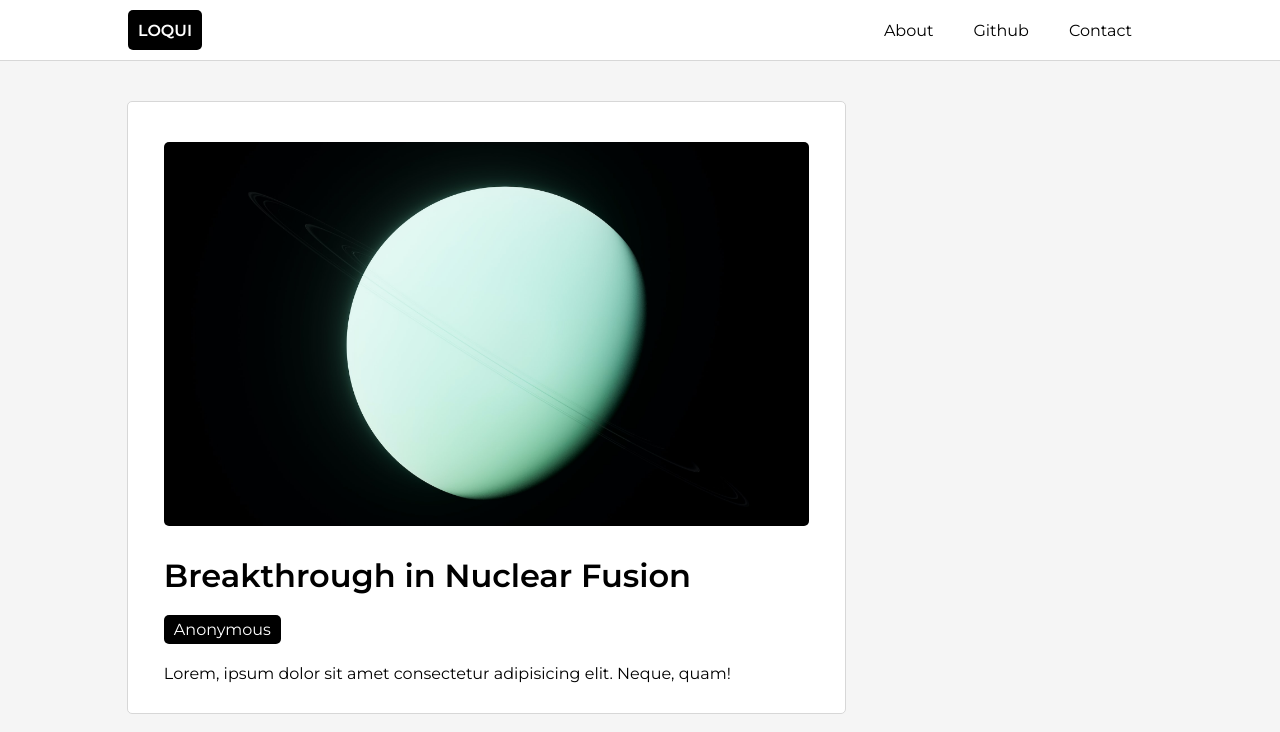
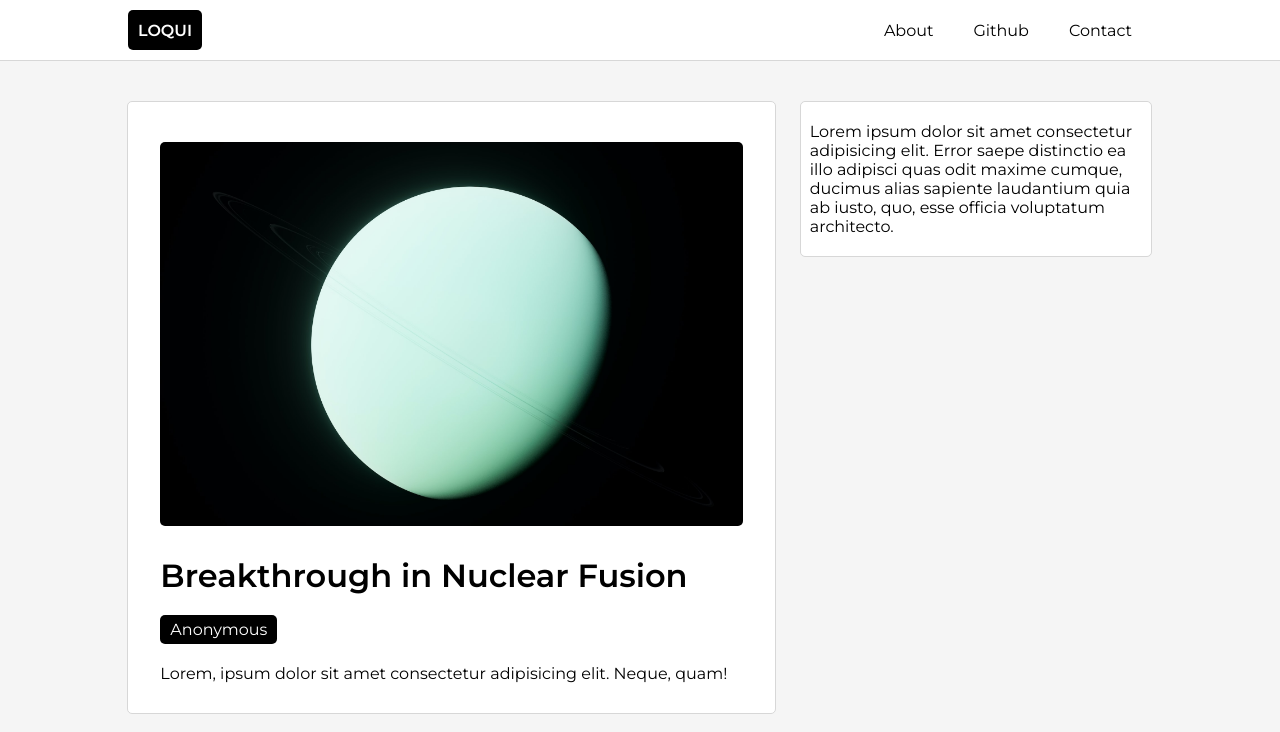
Before and after one commit to thenu-k/loqui, a Next.js app: page / in a window 1280 px wide. Shown: the top 732 px of the page. Built offline with nearby package versions, Linux system fonts and the light colour scheme.

Commit message:
Sidesection checkpoint

```diff
--- a/Components/Pages/Home/HomePage.js
+++ b/Components/Pages/Home/HomePage.js
@@ -1,12 +1,14 @@
 import * as S from './HomePage.styled'
 import Landing from './Landing/Landing';
 import PostList from './PostList/PostList';
+import SideSection from './SideSection/SideSection';
 
 const Home = () => {
     return (
         <S.HomeContainer>
-            <div className="inner">
+            <div className="inner homePage">
                 <PostList/>
+                <SideSection/>
             </div>
         </S.HomeContainer>
     );
--- a/Components/Pages/Home/HomePage.styled.js
+++ b/Components/Pages/Home/HomePage.styled.js
@@ -6,10 +6,11 @@ export const HomeContainer = styled.section`
     display: flex; flex-direction: row; justify-content: center;
     background-color: ${`${GLOBAL_SETTINGS.COLOR_SCHEMES.LIGHT[2]}`};
 
-    & .inner{
+    & .inner.homePage{
         margin-top: 40px;
         width: 80%;
         max-width: 1500px;
         display: flex; flex-direction: row; justify-content: space-between;
+        position: relative;
     }
 `
--- a/Components/Pages/Home/PostList/PostList.styled.js
+++ b/Components/Pages/Home/PostList/PostList.styled.js
@@ -4,6 +4,7 @@ import {GLOBAL_SETTINGS} from '../../../../frontend.config'
 export const PostListContainer = styled.div`
     width: 70%; height: fit-content;
     display: flex; flex-direction: column; align-items: center;
+    flex-shrink: 1;
 
     & .postOuter{
         width: 100%;
--- /dev/null
+++ b/Components/Pages/Home/SideSection/SideSection.js
@@ -0,0 +1,17 @@
+import * as S from './SideSection.styled'
+
+const SideSection = () => {
+    return (
+        <S.SideSectionContainer>
+            <div className="inner sideMenu">
+                <div className="intro center">
+                    <p className='center'>
+                        Lorem ipsum dolor sit amet consectetur adipisicing elit. Error saepe distinctio ea illo adipisci quas odit maxime cumque, ducimus alias sapiente laudantium quia ab iusto, quo, esse officia voluptatum architecto.
+                    </p>
+                </div>
+            </div>
+        </S.SideSectionContainer>
+    );
+}
+
+export default SideSection;
--- /dev/null
+++ b/Components/Pages/Home/SideSection/SideSection.styled.js
@@ -0,0 +1,27 @@
+import styled from "styled-components";
+import {GLOBAL_SETTINGS} from '../../../../frontend.config'
+
+export const SideSectionContainer = styled.div`
+    width: auto;
+    position: sticky; top: 0;
+    & .inner.sideMenu{
+        width: 350px;
+        margin-left: 25px;
+        min-height: 100px;
+        border-radius: 5px;
+
+        & > *{
+            border-radius: 5px;
+            background-color: ${`${GLOBAL_SETTINGS.COLOR_SCHEMES.LIGHT[1]}}`};
+            border: 1px solid ${`${GLOBAL_SETTINGS.COLOR_SCHEMES.LIGHT[3]}`};
+        }
+
+        & .intro{
+            width: 100%;
+
+            & p{
+                width: 95%; padding: 20px 0;
+            }
+        }
+    }
+`
```
